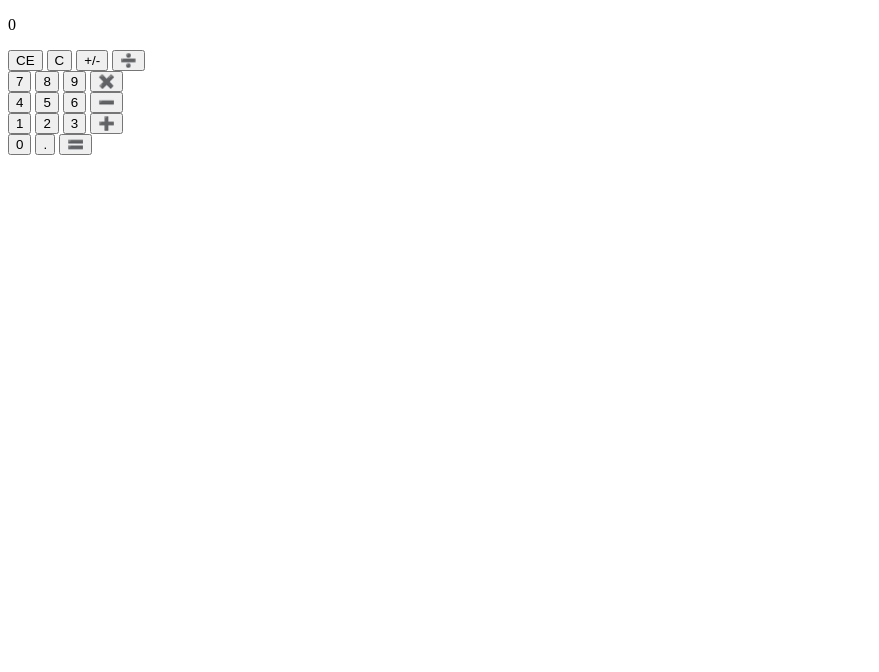
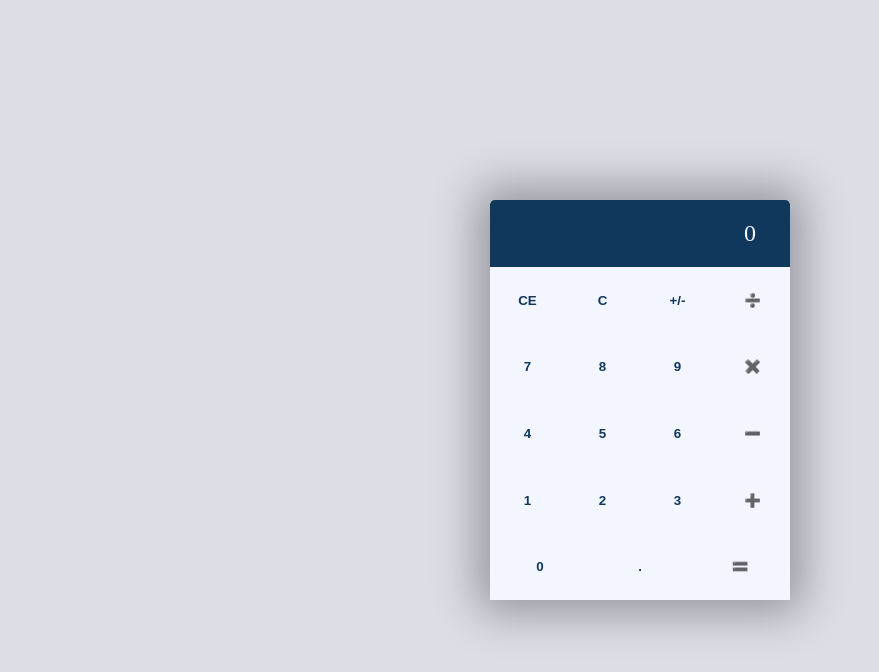
Before and after one commit to fernandopeguero/calculator, a plain HTML site: page index.html in a window 1280 px wide. Shown: the whole page, without its empty margins (0-879 px from the left). Drawn offline with Linux system fonts and the light colour scheme.

Commit message:
Add a container for the text display

```diff
--- a/index.html
+++ b/index.html
@@ -4,39 +4,43 @@
     <meta charset="UTF-8">
     <meta name="viewport" content="width=device-width, initial-scale=1.0">
     <title>Calculator</title>
+    <link rel="stylesheet" href="style.css">
 </head>
 <body>
 
     <main class="container">
 
-        <p class="display">0</p>
+        <div class="display">
+            <p class="display-text">0</p>
+        </div>
 
-        <div>
+
+        <div class="row-container">
             <button class="ce">CE</button>
             <button class="clear">C</button>
             <button class="toggle">+/-</button>
             <button class="divide">➗</button>
         </div>
-        <div>
+        <div class="row-container">
             <button class="7">7</button>
             <button class="8">8</button>
             <button class="9">9</button>
             <button class="multiply">✖️</button>
         </div>
-        <div>
+        <div class="row-container">
 
             <button class="4">4</button>
             <button class="5">5</button>
             <button class="6">6</button>
             <button class="minus">➖</button>
         </div>
-        <div>
+        <div class="row-container">
             <button class="1">1</button>
             <button class="2">2</button>
             <button class="3">3</button>
             <button class="plus">➕</button>
         </div>
-        <div>
+        <div class="row-container">
             <button class="0">0</button>
             <button class="dot">.</button>
             <button class="equals">🟰</button>
```
